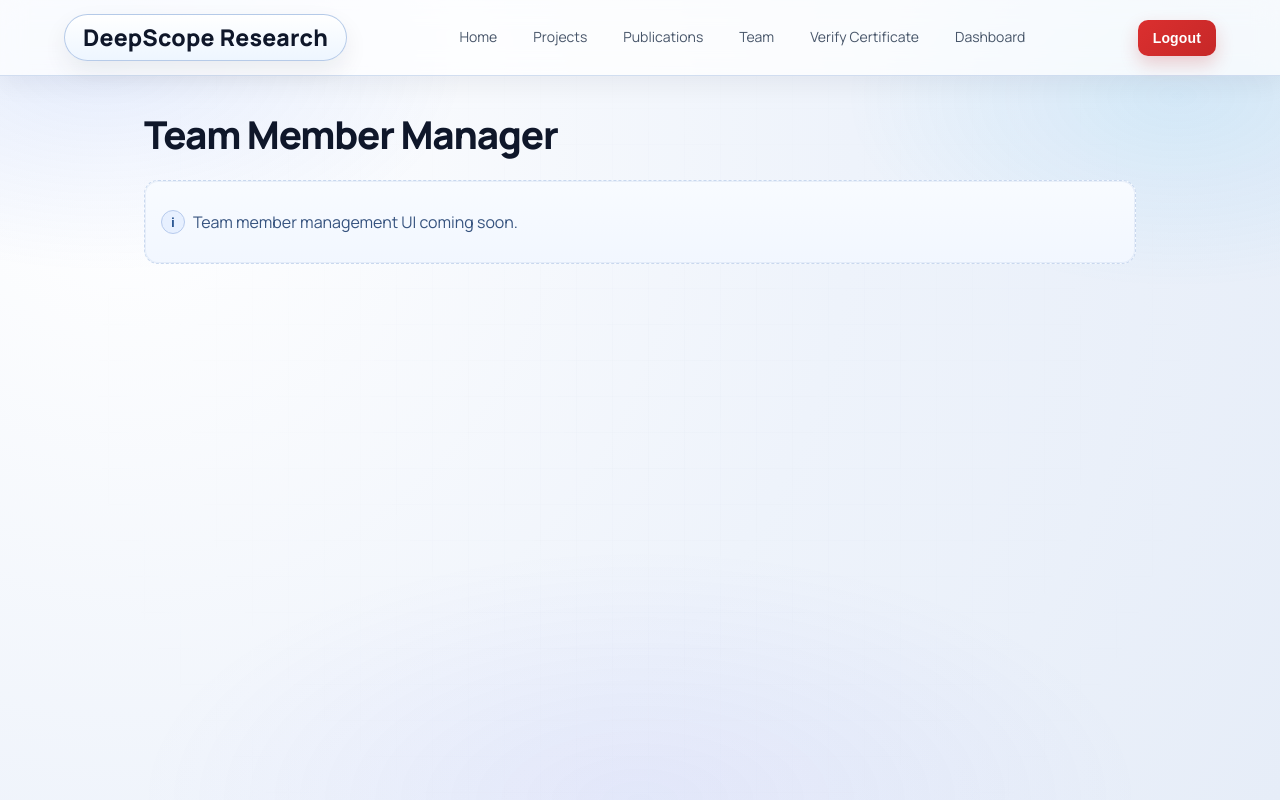
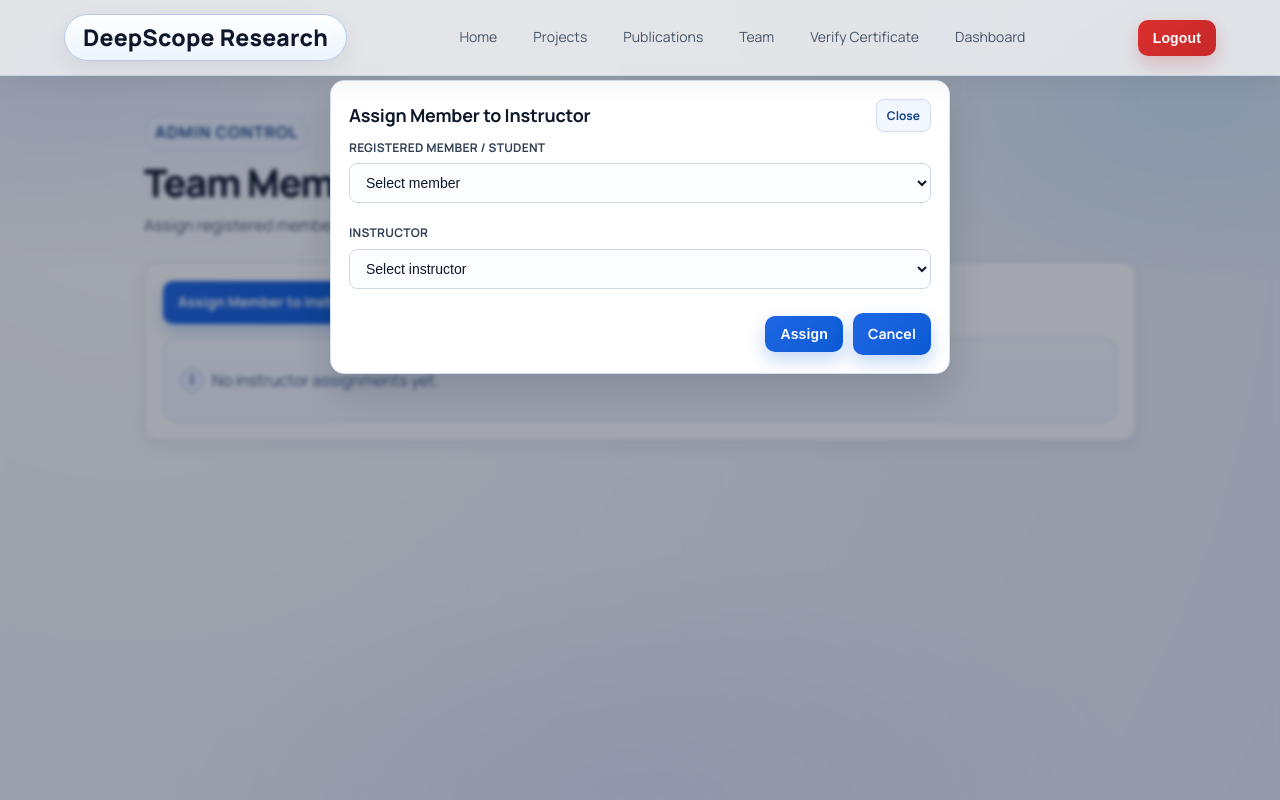
Before and after one commit to hijbullahx/dscoperesearch, a Django app: page /admin-panel/team-members/?assign=1 in a window 1280 px wide. Run offline with Django 5.2, Linux system fonts and the light colour scheme; the visitor is signed in with stand-in values (Sample User, id 1).

Commit message:
Add instructor assignment feature for team members with UI enhancements

```diff
--- a/projects/views.py
+++ b/projects/views.py
@@ -476,7 +476,57 @@ def admin_publications_manager_page(request):
 @login_required(login_url='admin-login-page')
 @user_passes_test(_is_staff, login_url='admin-login-page')
 def admin_team_members_manager_page(request):
-    return render(request, 'web/admin_team_members.html')
+    show_assign_modal = request.GET.get('assign') in {'1', 'true', 'yes'}
+
+    instructors = TeamMember.objects.filter(role__icontains='instructor').order_by('position', 'name')
+    assignable_members = TeamMember.objects.filter(role__icontains='student').order_by('position', 'name')
+    assignments = assignable_members.filter(assigned_instructor__isnull=False).order_by('name')
+
+    if request.method == 'POST':
+        action = request.POST.get('action')
+
+        if action == 'assign-instructor':
+            member_id = request.POST.get('member_id')
+            instructor_id = request.POST.get('instructor_id')
+
+            member = TeamMember.objects.filter(id=member_id, role__icontains='student').first()
+            instructor = TeamMember.objects.filter(id=instructor_id, role__icontains='instructor').first()
+
+            if not member:
+                messages.error(request, 'Selected member is invalid.')
+                return redirect('/admin-panel/team-members/?assign=1')
+
+            if not instructor:
+                messages.error(request, 'Selected instructor is invalid.')
+                return redirect('/admin-panel/team-members/?assign=1')
+
+            member.assigned_instructor = instructor
+            member.save(update_fields=['assigned_instructor'])
+            messages.success(request, f'{member.name} is now assigned to {instructor.name}.')
+            return redirect('admin-team-members-manager-page')
+
+        if action == 'unassign-instructor':
+            member_id = request.POST.get('member_id')
+            member = TeamMember.objects.filter(id=member_id, role__icontains='student').first()
+            if not member:
+                messages.error(request, 'Selected member is invalid.')
+                return redirect('admin-team-members-manager-page')
+
+            member.assigned_instructor = None
+            member.save(update_fields=['assigned_instructor'])
+            messages.success(request, f'Assignment removed for {member.name}.')
+            return redirect('admin-team-members-manager-page')
+
+    return render(
+        request,
+        'web/admin_team_members.html',
+        {
+            'show_assign_modal': show_assign_modal,
+            'instructors': instructors,
+            'assignable_members': assignable_members,
+            'assignments': assignments,
+        },
+    )
 
 
 @login_required(login_url='admin-login-page')
--- a/templates/web/admin_team_members.html
+++ b/templates/web/admin_team_members.html
@@ -1,6 +1,86 @@
 {% extends 'web/base.html' %}
 
 {% block content %}
-<h1 class="page-title">Team Member Manager</h1>
-<div class="card muted">Team member management UI coming soon.</div>
+<section class="hero">
+	<span class="hero-kicker">Admin Control</span>
+	<h1 class="page-title">Team Member Manager</h1>
+	<p class="hero-subtitle">Assign registered members (students) to instructors.</p>
+</section>
+
+<section class="card admin-team-card">
+	<div class="admin-team-toolbar">
+		<a class="btn" href="?assign=1">Assign Member to Instructor</a>
+	</div>
+
+	<div class="admin-member-list">
+		{% for member in assignments %}
+			<div class="admin-member-row">
+				<div class="admin-member-main">
+					{% if member.photo %}
+						<img class="avatar-sm" src="{{ member.photo.url }}" alt="{{ member.name }}">
+					{% else %}
+						<span class="avatar-fallback-sm">{{ member.name|slice:':1' }}</span>
+					{% endif %}
+					<div class="admin-member-meta">
+						<span class="admin-member-name">{{ member.name }}</span>
+						<span class="admin-role-badge">{{ member.role }}</span>
+						<span class="muted">Assigned to: <strong>{{ member.assigned_instructor.name }}</strong></span>
+					</div>
+				</div>
+				<div class="admin-member-actions">
+					<form method="post" class="admin-inline-form">
+						{% csrf_token %}
+						<input type="hidden" name="action" value="unassign-instructor">
+						<input type="hidden" name="member_id" value="{{ member.id }}">
+						<button type="submit" class="admin-mini-btn admin-mini-btn-danger">Remove</button>
+					</form>
+				</div>
+			</div>
+		{% empty %}
+			<div class="card muted">No instructor assignments yet.</div>
+		{% endfor %}
+	</div>
+</section>
+
+{% if show_assign_modal %}
+	<div class="modal-backdrop"></div>
+	<div class="modal-shell">
+		<div class="card modal-card">
+			<div class="modal-head">
+				<h3>Assign Member to Instructor</h3>
+				<a href="/admin-panel/team-members/" class="admin-mini-btn">Close</a>
+			</div>
+
+			<form method="post" class="admin-team-form-grid">
+				{% csrf_token %}
+				<input type="hidden" name="action" value="assign-instructor">
+
+				<div class="form-row admin-team-wide">
+					<label for="member_id">Registered Member / Student</label>
+					<select id="member_id" name="member_id" required>
+						<option value="">Select member</option>
+						{% for member in assignable_members %}
+							<option value="{{ member.id }}">{{ member.name }}{% if member.assigned_instructor %} (currently: {{ member.assigned_instructor.name }}){% endif %}</option>
+						{% endfor %}
+					</select>
+				</div>
+
+				<div class="form-row admin-team-wide">
+					<label for="instructor_id">Instructor</label>
+					<select id="instructor_id" name="instructor_id" required>
+						<option value="">Select instructor</option>
+						{% for instructor in instructors %}
+							<option value="{{ instructor.id }}">{{ instructor.name }}</option>
+						{% endfor %}
+					</select>
+				</div>
+
+				<div class="admin-team-actions">
+					<button class="btn" type="submit">Assign</button>
+					<a class="btn btn-ghost" href="/admin-panel/team-members/">Cancel</a>
+				</div>
+			</form>
+		</div>
+	</div>
+{% endif %}
 {% endblock %}
```
Also changed, not shown: projects/models.py (+8 -0 lines), projects/migrations/0009_teammember_assigned_instructor.py (added).
